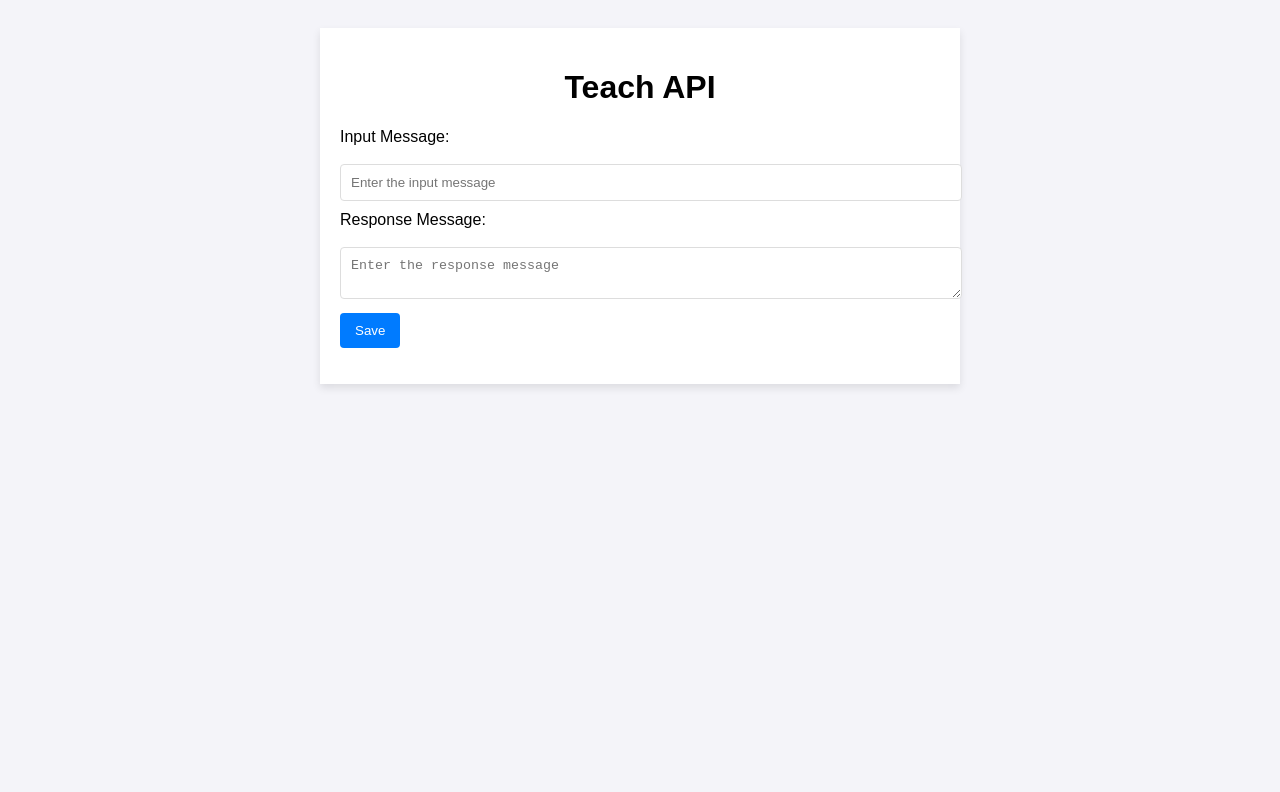
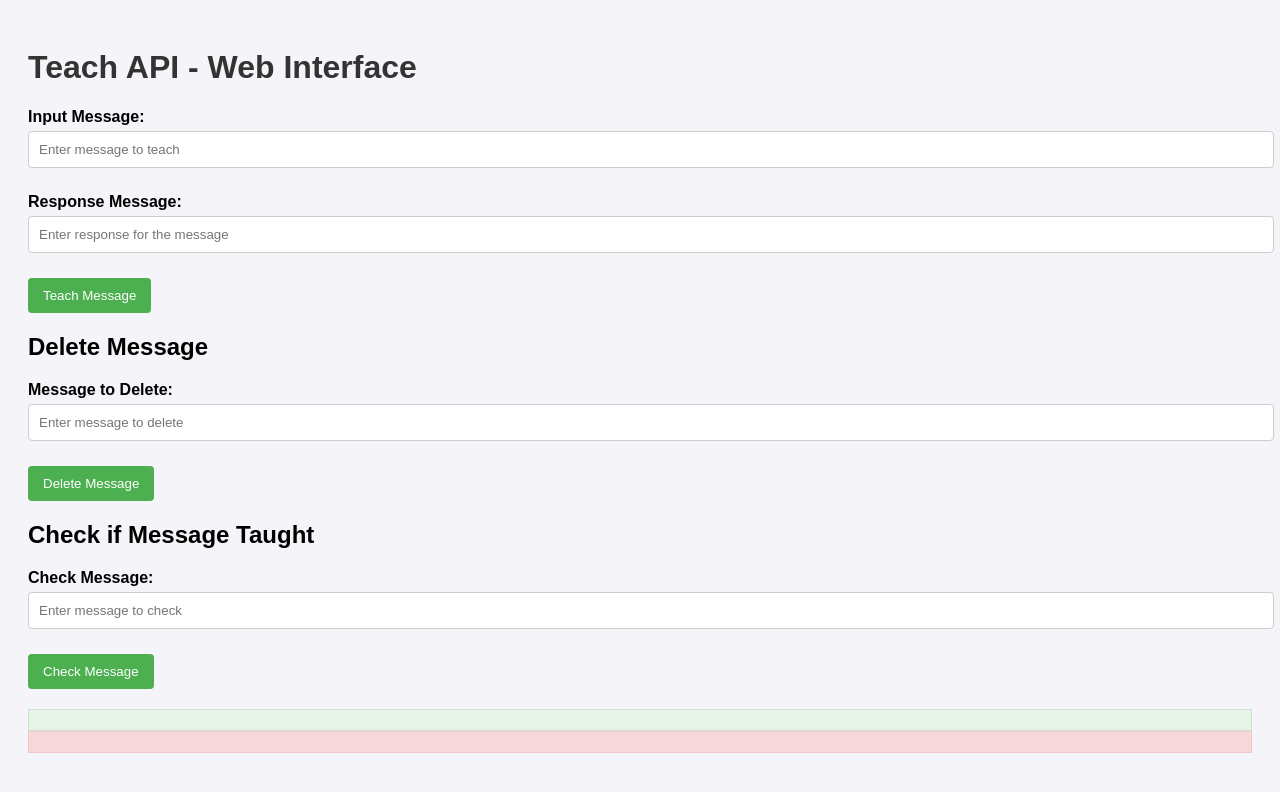
Before and after one commit to irfanpc420/My-api-simma, a website: page public/index.html in a window 1280 px wide. Drawn offline with Linux system fonts and the light colour scheme.

Commit message:
Update index.html

```diff
--- a/public/index.html
+++ b/public/index.html
@@ -3,76 +3,99 @@
 <head>
     <meta charset="UTF-8">
     <meta name="viewport" content="width=device-width, initial-scale=1.0">
-    <title>Teach API</title>
+    <title>API Teach Web</title>
     <style>
         body {
             font-family: Arial, sans-serif;
+            padding: 20px;
             background-color: #f4f4f9;
-            padding: 20px;
-        }
-        .container {
-            max-width: 600px;
-            margin: 0 auto;
-            background-color: white;
-            padding: 20px;
-            box-shadow: 0 4px 8px rgba(0, 0, 0, 0.1);
         }
         h1 {
-            text-align: center;
+            color: #333;
+        }
+        .form-group {
+            margin-bottom: 15px;
         }
         label {
-            font-size: 16px;
-            margin-bottom: 8px;
             display: block;
+            font-weight: bold;
         }
-        input, textarea {
+        input[type="text"] {
             width: 100%;
             padding: 10px;
-            margin: 10px 0;
-            border: 1px solid #ddd;
+            margin: 5px 0 10px;
+            border: 1px solid #ccc;
             border-radius: 4px;
         }
         button {
-            background-color: #007bff;
+            padding: 10px 15px;
+            background-color: #4CAF50;
             color: white;
             border: none;
-            padding: 10px 15px;
             border-radius: 4px;
             cursor: pointer;
         }
         button:hover {
-            background-color: #0056b3;
+            background-color: #45a049;
+        }
+        .response {
+            margin-top: 20px;
+            padding: 10px;
+            background-color: #e7f4e7;
+            border: 1px solid #c8e6c9;
+        }
+        .error {
+            color: red;
+            background-color: #f8d7da;
+            border: 1px solid #f5c6cb;
+            padding: 10px;
         }
     </style>
 </head>
 <body>
-    <div class="container">
-        <h1>Teach API</h1>
-        <form id="teachForm">
-            <label for="inputMessage">Input Message:</label>
-            <input type="text" id="inputMessage" placeholder="Enter the input message" required>
+    <h1>Teach API - Web Interface</h1>
 
-            <label for="responseMessage">Response Message:</label>
-            <textarea id="responseMessage" placeholder="Enter the response message" required></textarea>
+    <!-- Teach Form -->
+    <div class="form-group">
+        <label for="input-message">Input Message:</label>
+        <input type="text" id="input-message" placeholder="Enter message to teach" />
+    </div>
+    <div class="form-group">
+        <label for="response-message">Response Message:</label>
+        <input type="text" id="response-message" placeholder="Enter response for the message" />
+    </div>
+    <button onclick="teachMessage()">Teach Message</button>
 
-            <button type="submit">Save</button>
-        </form>
-        <p id="statusMessage"></p>
+    <h2>Delete Message</h2>
+    <div class="form-group">
+        <label for="delete-message">Message to Delete:</label>
+        <input type="text" id="delete-message" placeholder="Enter message to delete" />
     </div>
+    <button onclick="deleteMessage()">Delete Message</button>
+
+    <h2>Check if Message Taught</h2>
+    <div class="form-group">
+        <label for="check-message">Check Message:</label>
+        <input type="text" id="check-message" placeholder="Enter message to check" />
+    </div>
+    <button onclick="checkMessage()">Check Message</button>
+
+    <div id="response-container" class="response"></div>
+    <div id="error-container" class="error"></div>
 
     <script>
-        document.getElementById("teachForm").addEventListener("submit", async function(event) {
-            event.preventDefault();
+        const apiUrl = 'http://localhost:3000'; // Your API URL
 
-            const inputMessage = document.getElementById("inputMessage").value;
-            const responseMessage = document.getElementById("responseMessage").value;
+        function teachMessage() {
+            const inputMessage = document.getElementById('input-message').value.trim();
+            const responseMessage = document.getElementById('response-message').value.trim();
 
             if (!inputMessage || !responseMessage) {
-                document.getElementById("statusMessage").innerText = "Both fields are required!";
+                showError('Both input and response are required.');
                 return;
             }
 
-            const response = await fetch('/teach', {
+            fetch(`${apiUrl}/teach`, {
                 method: 'POST',
                 headers: {
                     'Content-Type': 'application/json'
@@ -81,18 +104,85 @@
                     input: inputMessage,
                     response: responseMessage
                 })
+            })
+            .then(response => response.json())
+            .then(data => {
+                if (data.message) {
+                    showResponse(data.message);
+                } else {
+                    showError('Failed to teach message.');
+                }
+            })
+            .catch(error => {
+                showError('Error: ' + error.message);
             });
+        }
 
-            const data = await response.json();
+        function deleteMessage() {
+            const deleteMessageText = document.getElementById('delete-message').value.trim();
 
-            if (data.message) {
-                document.getElementById("statusMessage").innerText = data.message;
-            } else {
-                document.getElementById("statusMessage").innerText = "Error: " + data.error;
+            if (!deleteMessageText) {
+                showError('Please enter a message to delete.');
+                return;
             }
 
-            document.getElementById("teachForm").reset();
-        });
+            fetch(`${apiUrl}/delete`, {
+                method: 'POST',
+                headers: {
+                    'Content-Type': 'application/json'
+                },
+                body: JSON.stringify({ input: deleteMessageText })
+            })
+            .then(response => response.json())
+            .then(data => {
+                if (data.message) {
+                    showResponse(data.message);
+                } else {
+                    showError('Failed to delete message.');
+                }
+            })
+            .catch(error => {
+                showError('Error: ' + error.message);
+            });
+        }
+
+        function checkMessage() {
+            const checkMessageText = document.getElementById('check-message').value.trim();
+
+            if (!checkMessageText) {
+                showError('Please enter a message to check.');
+                return;
+            }
+
+            fetch(`${apiUrl}/check`, {
+                method: 'GET',
+                headers: {
+                    'Content-Type': 'application/json'
+                },
+                body: JSON.stringify({ input: checkMessageText })
+            })
+            .then(response => response.json())
+            .then(data => {
+                if (data.message) {
+                    showResponse(data.message);
+                } else {
+                    showError('No such message found.');
+                }
+            })
+            .catch(error => {
+                showError('Error: ' + error.message);
+            });
+        }
+
+        function showResponse(message) {
+            document.getElementById('response-container').innerText = message;
+            document.getElementById('error-container').innerText = '';
+        }
+
+        function showError(message) {
+            document.getElementById('error-container').innerText = message;
+            document.getElementById('response-container').innerText = '';
+        }
     </script>
 </body>
 </html>
```
